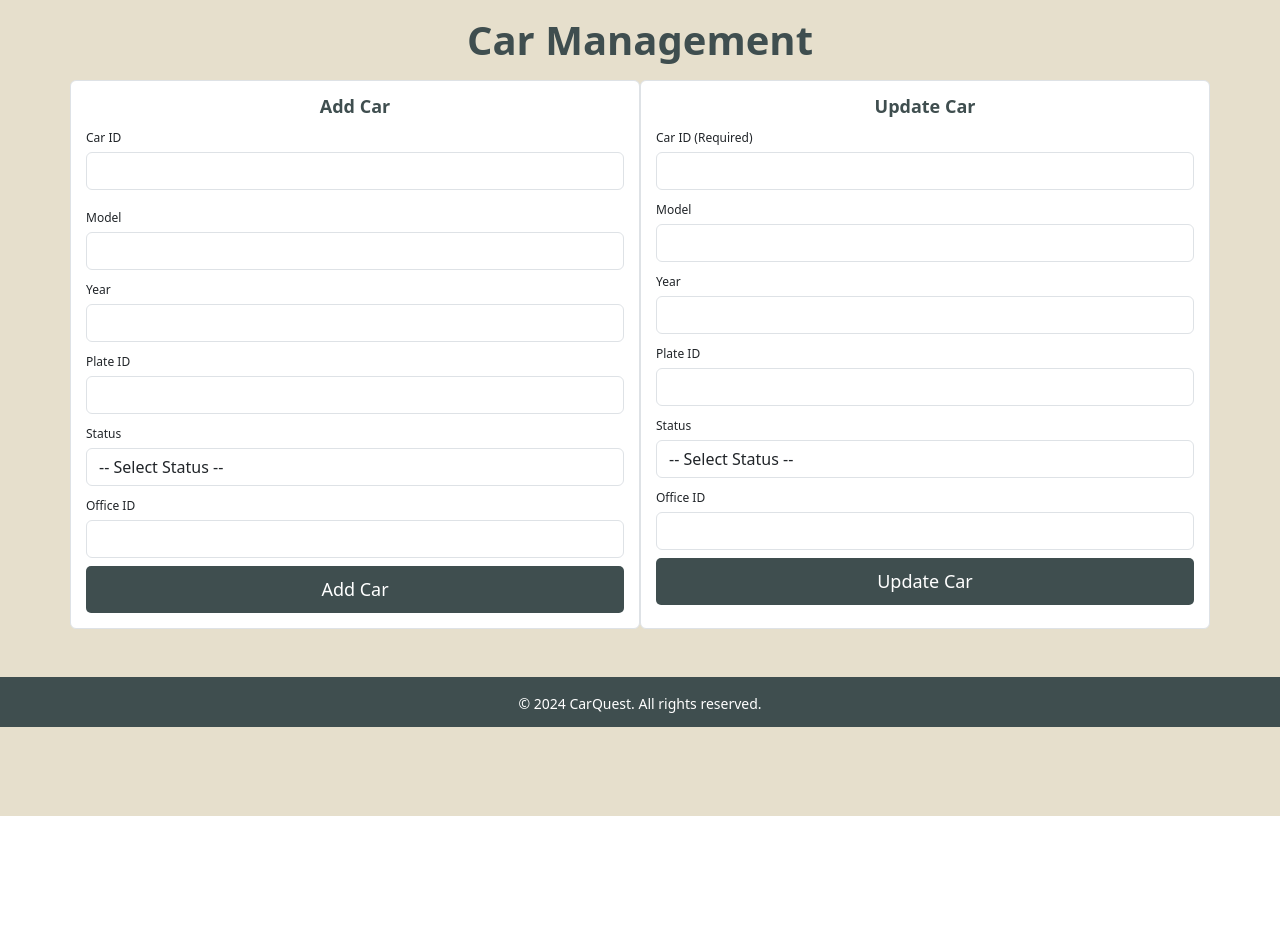
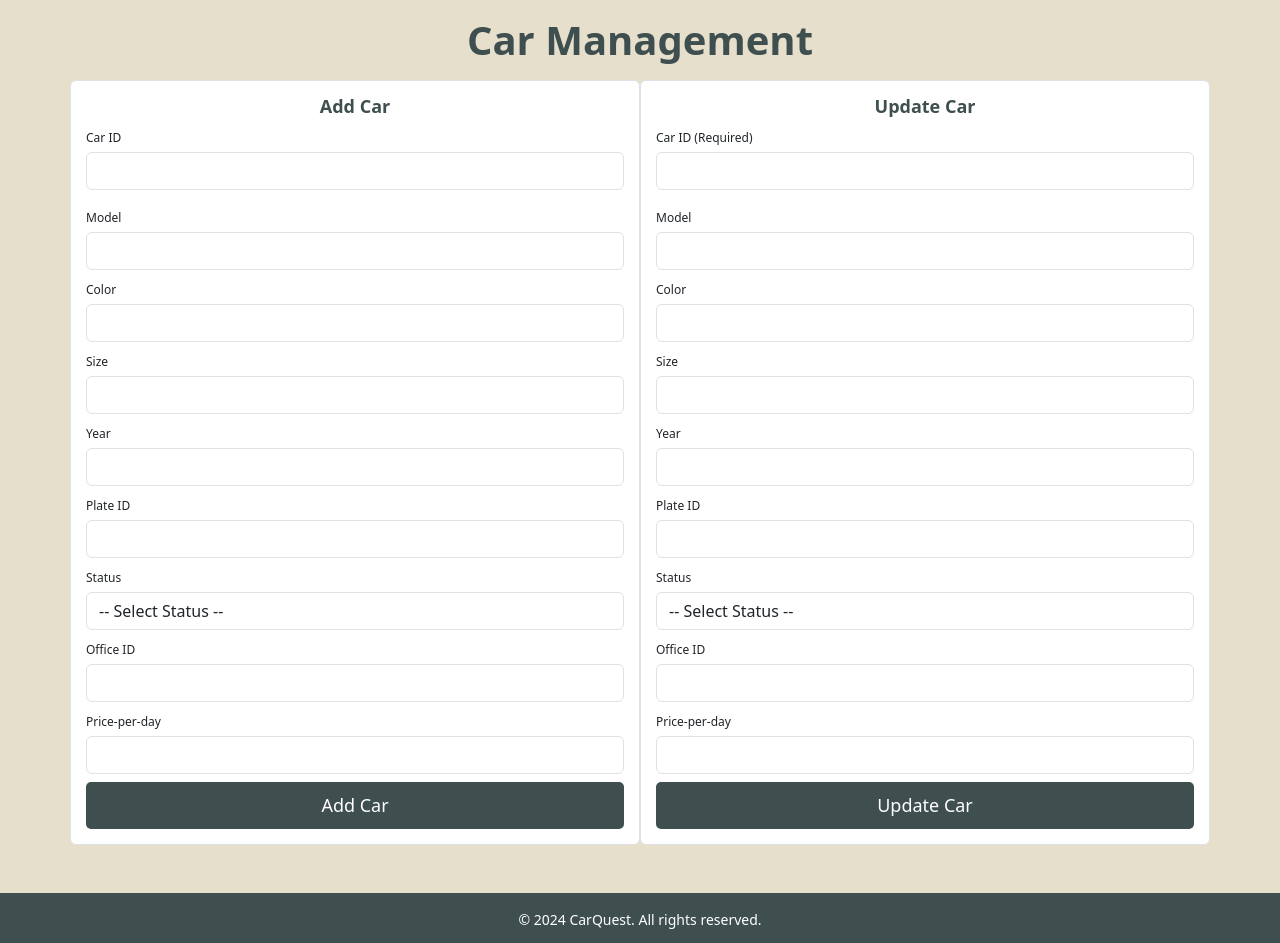
Before and after one commit to Asmaa-Ghanem/Car-Rental-System, a PHP site: page /car_management_page/car_management.html in a window 1280 px wide. Before the commit the page ends 816 px from the top, so only its background shows below. Run offline with PHP 8.4, Linux system fonts and the light colour scheme.

Commit message:
Added new car attributes

```diff
--- a/car_rental_system/car_management_page/car_management.html
+++ b/car_rental_system/car_management_page/car_management.html
@@ -31,6 +31,16 @@
                     <span id="modelError" class="text-danger"></span>
                 </div>
                 <div class="mb-2">
+                    <label for="color_add" class="form-label">Color</label>
+                    <input type="text" class="form-control" id="color_add" name="color_add" required>
+                    <span id="colorError" class="text-danger"></span>
+                </div>
+                <div class="mb-2">
+                    <label for="size_add" class="form-label">Size</label>
+                    <input type="text" class="form-control" id="size_add" name="size_add" required>
+                    <span id="sizeError" class="text-danger"></span>
+                </div>
+                <div class="mb-2">
                     <label for="year_add" class="form-label">Year</label>
                     <input type="number" class="form-control" id="year_add" name="year_add" required>
                     <span id="yearError" class="text-danger"></span>
@@ -56,6 +66,11 @@
                     <input type="number" class="form-control" id="office_id_add" name="office_id_add" required>
                     <span id="officeIdError" class="text-danger"></span>
                 </div>
+                <div class="mb-2">
+                    <label for="price_add" class="form-label">Price-per-day</label>
+                    <input type="number" step="0.01" class="form-control" id="price_add" name="price_add" required>
+                    <span id="priceError" class="text-danger"></span>
+                </div>
                 <button type="submit" class="btn-primary w-100">Add Car</button>
             </form>
         </div>
@@ -64,7 +79,7 @@
         <div class="col-md-6 form-container bg-white border rounded">
             <h2 class="form-title text-center">Update Car</h2>
             <form id="updateCarForm" method="POST" onsubmit="return validateUpdateCarForm()" action="update_car.php">
-                <div class="mb-2">
+                <div class="mb-3">
                     <label for="car_id_update" class="form-label">Car ID (Required)</label>
                     <input type="number" class="form-control" id="car_id_update" name="car_id_update" required>
                     <span id="carIdErrorUpdate" class="text-danger"></span>
@@ -74,8 +89,17 @@
                     <input type="text" class="form-control" id="model_update" name="model_update">
                 </div>
                 <div class="mb-2">
+                    <label for="color_update" class="form-label">Color</label>
+                    <input type="text" class="form-control" id="color_update" name="color_update">
+                </div>
+                <div class="mb-2">
+                    <label for="size_update" class="form-label">Size</label>
+                    <input type="text" class="form-control" id="size_update" name="size_update">
+                </div>
+                <div class="mb-2">
                     <label for="year_update" class="form-label">Year</label>
                     <input type="number" class="form-control" id="year_update" name="year_update">
+                    <span id="yearUpdateError" class="text-danger"></span>
                 </div>
                 <div class="mb-2">
                     <label for="plate_id_update" class="form-label">Plate ID</label>
@@ -96,6 +120,11 @@
                     <label for="office_id_update" class="form-label">Office ID</label>
                     <input type="number" class="form-control" id="office_id_update" name="office_id_update">
                 </div>
+                <div class="mb-2">
+                    <label for="price_update" class="form-label">Price-per-day</label>
+                    <input type="number" step="0.01" class="form-control" id="price_update" name="price_update">
+                    <span id="priceUpdateError" class="text-danger"></span>
+                </div>
                 <button type="submit" class="btn-warning w-100">Update Car</button>
             </form>
         </div>
--- a/car_rental_system/car_management_page/car_management_script.js
+++ b/car_rental_system/car_management_page/car_management_script.js
@@ -58,20 +58,35 @@ function validateAddCarForm() {
 
     document.getElementById('carIdError').textContent = '';
     document.getElementById('modelError').textContent = '';
+    document.getElementById('colorError').textContent = '';
+    document.getElementById('sizeError').textContent = '';
     document.getElementById('yearError').textContent = '';
     document.getElementById('plateIdError').textContent = '';
     document.getElementById('statusError').textContent = '';
     document.getElementById('officeIdError').textContent = '';
+    document.getElementById('priceError').textContent = '';
 
     const carId = document.getElementById('car_id_add').value.trim();
     if (carId === '' || carId <= 0) {
-        document.getElementById('carIdError').textContent = 'Car ID is required.';
+        document.getElementById('carIdError').textContent = 'Enter a valid Car ID.';
         isValid = false;
     }
 
     const model = document.getElementById('model_add').value.trim();
     if (model === '') {
         document.getElementById('modelError').textContent = 'Model is required.';
+        isValid = false;
+    }
+
+    const color = document.getElementById('color_add').value.trim();
+    if (color === '') {
+        document.getElementById('colorError').textContent = 'Color is required.';
+        isValid = false;
+    }
+
+    const size = document.getElementById('size_add').value.trim();
+    if (model === '') {
+        document.getElementById('sizeError').textContent = 'size is required.';
         isValid = false;
     }
 
@@ -99,6 +114,12 @@ function validateAddCarForm() {
         isValid = false;
     }
 
+    const price = document.getElementById('price_add').value.trim();
+    if (price === '' || isNaN(price) || price <= 0) {
+        document.getElementById('priceError').textContent = 'Enter a valid price';
+        isValid = false;
+    }
+
     return isValid;
 }
 
@@ -107,6 +128,8 @@ function validateUpdateCarForm() {
 
     document.getElementById('carIdErrorUpdate').textContent = '';
     document.getElementById('updateStatusError').textContent = '';
+    document.getElementById('yearUpdateError').textContent = '';
+    document.getElementById('priceUpdateError').textContent = '';
 
     const carId = document.getElementById('car_id_update').value.trim();
     if (carId === '' || isNaN(carId) || carId <= 0) {
@@ -114,9 +137,21 @@ function validateUpdateCarForm() {
         isValid = false;
     }
 
-    const status = document.getElementById('status_update').value;
-    if (status === '') {
-        document.getElementById('updateStatusError').textContent = 'Status is required.';
+    const year = document.getElementById('year_update').value.trim();
+    if (year != '' && (year < 1900 || year > new Date().getFullYear())) {
+        document.getElementById('yearUpdateError').textContent = 'Enter a valid year.';
+        isValid = false;
+    }
+
+    // const status = document.getElementById('status_update').value;
+    // if (status === '') {
+    //     document.getElementById('updateStatusError').textContent = 'Status is required.';
+    //     isValid = false;
+    // }
+
+    const price = document.getElementById('price_update').value;
+    if (price != '' && price <= 0) {
+        document.getElementById('priceUpdateError').textContent = 'Enter a valid price.';
         isValid = false;
     }
     return isValid;
```
Also changed, not shown: car_rental_system/car_management_page/add_car.php (+6 -3 lines), car_rental_system/car_management_page/update_car.php (+18 -0 lines).
